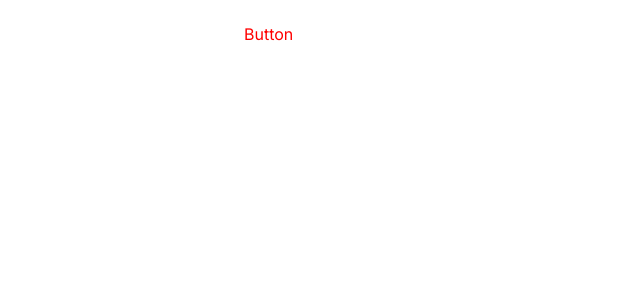
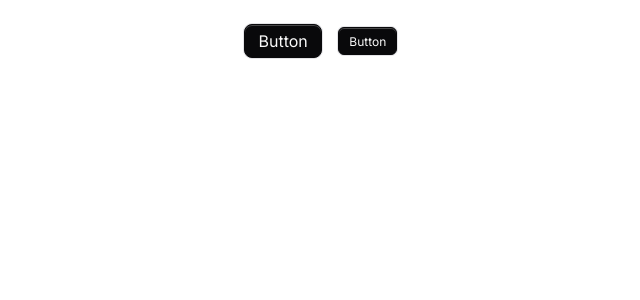
Before and after one commit to dinwwwh/dollar-ui, a React (Vite) app in the folder packages/core/: page / in a window 1280 px wide. Shown: the top 300 px of the page, without its empty margins (96-736 px from the left). Built offline with nearby package versions, Linux system fonts and the light colour scheme.

Commit message:
feat: $btn $btn-sm

```diff
--- a/packages/core/src/app.module.css
+++ b/packages/core/src/app.module.css
@@ -11,5 +11,5 @@
 .component {
   display: flex;
   align-items: center;
-  gap: 12px;
+  gap: 16px;
 }
--- a/packages/core/src/app.tsx
+++ b/packages/core/src/app.tsx
@@ -6,6 +6,7 @@ export function App() {
 
       <div className={classes.component}>
         <button className="$btn">Button</button>
+        <button className="$btn $btn-sm">Button</button>
       </div>
 
     </div>
--- a/packages/core/src/styles/base.css
+++ b/packages/core/src/styles/base.css
@@ -11,6 +11,13 @@
   ::before,
   ::after {
     border-color: var(--\$-border-gray-200);
+    transition-timing-function: cubic-bezier(0.4, 0, 0.2, 1);
+    transition-duration: 200ms;
+  }
+
+  *:focus {
+    outline: 2px solid var(--\$-fg-gray-500);
+    outline-offset: 2px;
   }
 
   code,
--- a/packages/core/src/styles/ui/button.css
+++ b/packages/core/src/styles/ui/button.css
@@ -1,3 +1,32 @@
 .\$btn {
-  color: red;
+  height: 34px;
+  padding: 0 13.5px;
+  border-radius: var(--\$-border-radius-lg);
+  background-color: var(--\$-bg-gray-950);
+  color: var(--\$-fg-gray-50);
+  transition-property: background-color, color;
+  box-shadow:
+    rgba(255, 255, 255, 0.25) 0px 1px 0px 0px inset,
+    var(--\$-bg-gray-200) 0px 0px 0px 1px;
+
+  border-width: 0.5px;
+  border-color: var(--\$-bg-gray-950);
+
+  &:hover {
+    background-color: var(--\$-bg-gray-900);
+    color: var(--\$-fg-gray-100);
+  }
+
+  &:disabled,
+  &[aria-disabled='true'] {
+    background-color: var(--\$-bg-gray-800);
+    color: var(--\$-fg-gray-300);
+  }
+
+  &.\$btn-sm {
+    height: 28px;
+    padding: 0 10px;
+    border-radius: var(--\$-border-radius-md);
+    font-size: 12px;
+  }
 }
--- a/packages/core/src/styles/variables.css
+++ b/packages/core/src/styles/variables.css
@@ -21,15 +21,31 @@
     --\$-color-zinc-900: #18181b;
     --\$-color-zinc-950: #09090b;
 
+    --\$-fg-gray-0: var(--\$-color-zinc-0);
     --\$-fg-gray-50: var(--\$-color-zinc-50);
+    --\$-fg-gray-100: var(--\$-color-zinc-100);
+    --\$-fg-gray-200: var(--\$-color-zinc-200);
+    --\$-fg-gray-300: var(--\$-color-zinc-300);
+    --\$-fg-gray-400: var(--\$-color-zinc-400);
     --\$-fg-gray-500: var(--\$-color-zinc-500);
+    --\$-fg-gray-600: var(--\$-color-zinc-600);
+    --\$-fg-gray-700: var(--\$-color-zinc-700);
     --\$-fg-gray-800: var(--\$-color-zinc-800);
+    --\$-fg-gray-900: var(--\$-color-zinc-900);
     --\$-fg-gray-950: var(--\$-color-zinc-950);
 
+    --\$-bg-gray-0: var(--\$-color-zinc-0);
     --\$-bg-gray-50: var(--\$-color-zinc-50);
     --\$-bg-gray-100: var(--\$-color-zinc-100);
+    --\$-bg-gray-200: var(--\$-color-zinc-200);
+    --\$-bg-gray-300: var(--\$-color-zinc-300);
+    --\$-bg-gray-400: var(--\$-color-zinc-400);
+    --\$-bg-gray-500: var(--\$-color-zinc-500);
+    --\$-bg-gray-600: var(--\$-color-zinc-600);
+    --\$-bg-gray-700: var(--\$-color-zinc-700);
     --\$-bg-gray-800: var(--\$-color-zinc-800);
     --\$-bg-gray-900: var(--\$-color-zinc-900);
+    --\$-bg-gray-950: var(--\$-color-zinc-950);
 
     --\$-border-gray-200: var(--\$-color-zinc-200);
 
```
